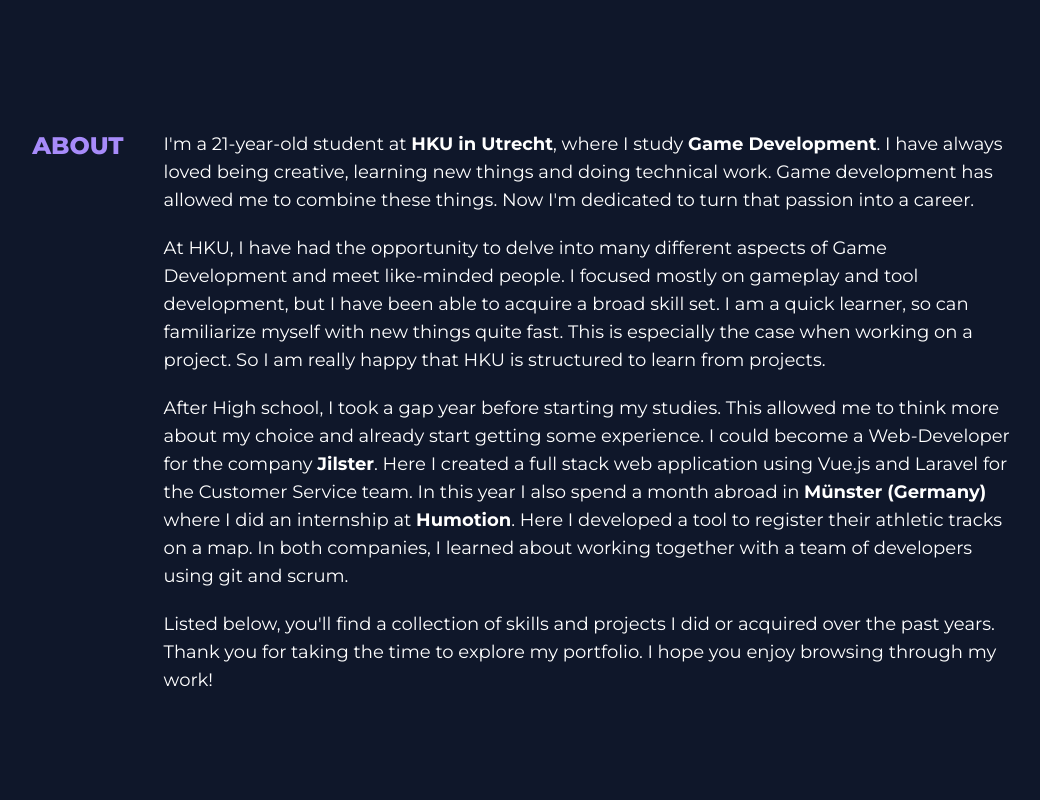
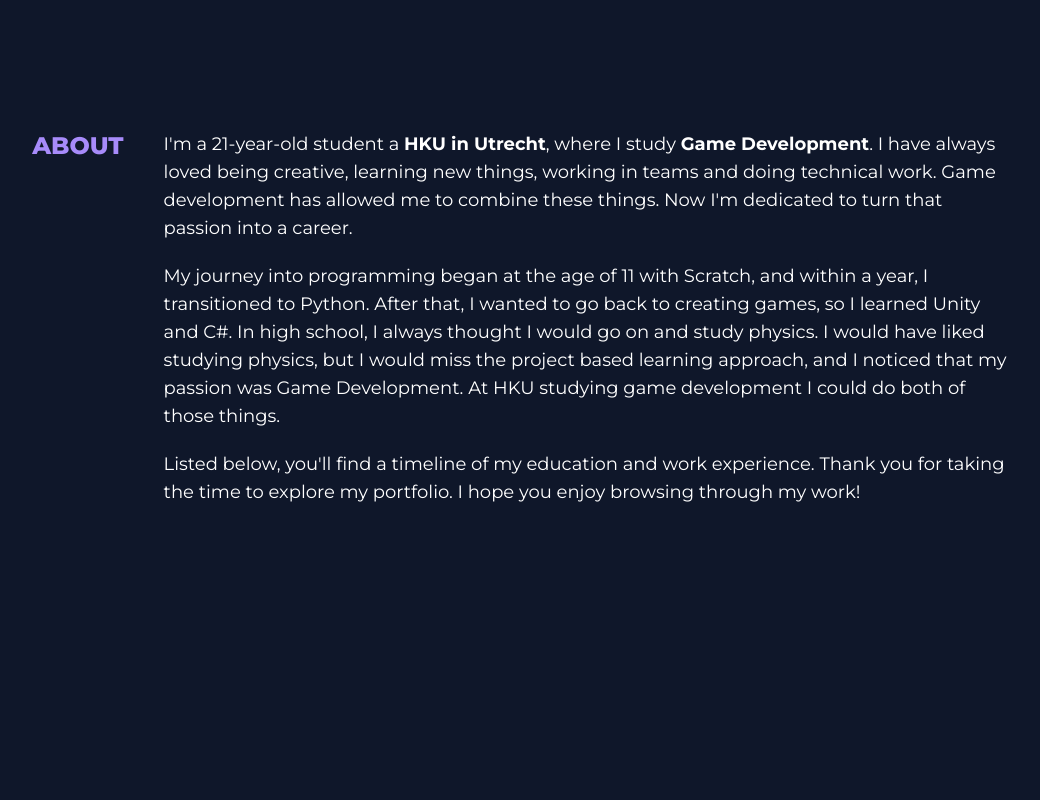
Before and after one commit to brosenmoller/brosenmoller.github.io, a Vue app: page / in a window 1280 px wide. Shown: the part 840-1640 px from the top of the page, without its empty margins (170-1210 px from the left). Built offline with nearby package versions, Linux system fonts and the light colour scheme.

Commit message:
Remove duplicates in text

```diff
--- a/src/components/MainPageSections/About.vue
+++ b/src/components/MainPageSections/About.vue
@@ -9,21 +9,14 @@
 
     <div class="lg:w-4/5 pl-5 lg:mt-0 mt-4">
         <p class="">
-            I'm a 21-year-old student at <strong>HKU in Utrecht</strong>, where I study <strong>Game Development</strong>.
-            I have always loved being creative, learning new things and doing technical work.
-            Game development has allowed me to combine these things.
-            Now I'm dedicated to turn that passion into a career.
+            I'm a 21-year-old student a <strong>HKU in Utrecht</strong>, where I study <strong>Game Development</strong>. I have always loved being creative, learning new things, working in teams and doing technical work. Game development has allowed me to combine these things. Now I'm dedicated to turn that passion into a career.
         </p>
 
         <p class="mt-5">
-            At HKU, I have had the opportunity to delve into many different aspects of Game Development and meet like-minded people.
-            I focused mostly on gameplay and tool development, but I have been able to acquire a broad skill set.
-            I am a quick learner, so can familiarize myself with new things quite fast.
-            This is especially the case when working on a project.
-            So I am really happy that HKU is structured to learn from projects.
+            My journey into programming began at the age of 11 with Scratch, and within a year, I transitioned to Python. After that, I wanted to go back to creating games, so I learned Unity and C#. In high school, I always thought I would go on and study physics. I would have liked studying physics, but I would miss the project based learning approach, and I noticed that my passion was Game Development. At HKU studying game development I could do both of those things.
         </p>
 
-        <p class="mt-5">
+        <!-- <p class="mt-5">
             After High school, I took a gap year before starting my studies.
             This allowed me to think more about my choice and already start getting some experience.
             I could become a Web-Developer for the company <a href="https://jilster.app/" class="fancy-link font-bold">Jilster</a>.
@@ -31,10 +24,10 @@
             In this year I also spend a month abroad in <strong>Münster (Germany)</strong> where I did an internship at <a href="https://humotion.net/en/home/" class="fancy-link font-bold">Humotion</a>.
             Here I developed a tool to register their athletic tracks on a map.
             In both companies, I learned about working together with a team of developers using git and scrum.
-        </p>
+        </p> -->
 
         <p class="mt-5">
-            Listed below, you'll find a collection of skills and projects I did or acquired over the past years. Thank you for taking the time to explore my portfolio. I hope you enjoy browsing through my work!
+            Listed below, you'll find a timeline of my education and work experience. Thank you for taking the time to explore my portfolio. I hope you enjoy browsing through my work!
         </p>
     </div>
 
--- a/src/components/MainPageSections/Hobbies.vue
+++ b/src/components/MainPageSections/Hobbies.vue
@@ -34,7 +34,7 @@ const projects = ref([
         title: "Music",
         img: "PianoCover.jpg",
         link: "#",
-        description: "I love music, listening, playing and composing. I play the piano, trumpet and I used to play the flute as well. It is something that can always calm me doen in stressfull times."
+        description: "I love music, listening, playing and composing. I play the piano, trumpet and I used to play the flute as well. It is something that can always calm me down in stressfull times."
     },
 ]);
 
--- a/src/components/MainPageSections/Projects.vue
+++ b/src/components/MainPageSections/Projects.vue
@@ -40,19 +40,19 @@ const projects = ref([
         title: "Terrain Generation",
         img: "ECTTPCover.jpg",
         link: "",
-        description: "In this project I Created an infinite terrain generator using Unity, C# and HLSL compute shaders."
+        description: "In this project I created an infinite terrain generator using Unity, C# and HLSL compute shaders."
     },
     {
         title: "Paint over War",
         img: "PaintOverWarCover.jpg",
         link: "",
-        description: "Paint over a war is a story driven 3D puzzle game in which you play as a time traveling soldier dicovering an old military base. It was created after our school trip to Berlin and was based of the 'Teufelsberg'. The project was created in Unity using C#."
+        description: "Paint over a war is a story driven 3D puzzle game in which you play as a time traveling soldier dicovering an old military base. It was created after our school trip to Berlin and was based of the 'Teufelsberg'. I lead a team of 6 members to create this project. It was created in Unity using C#."
     },
     {
         title: "Under Our Wing",
         img: "UnderOurWingCover.jpg",
         link: "https://nebaj.itch.io/under-our-wing",
-        description: "This project was commissioned by the municipality of Utrecht. In this game you play as a pigeon who is going around gathering stories from local refugees. When you publish the stories you might see the city change."
+        description: "This project was commissioned by the municipality of Utrecht. In this game you play as a pigeon who is going around gathering stories from local refugees. This project was created in a cross school team of 8 members using Unity and C#"
     },
     // {
     //     title: "Rootscape",
```
Also changed, not shown: src/assets/PianoCover.jpg.
